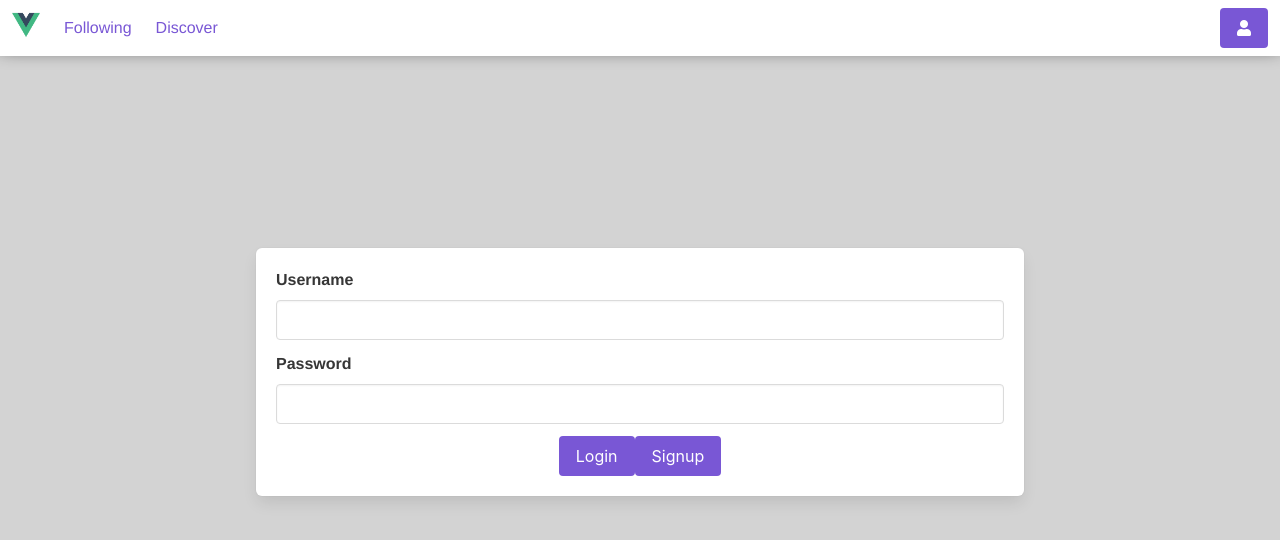
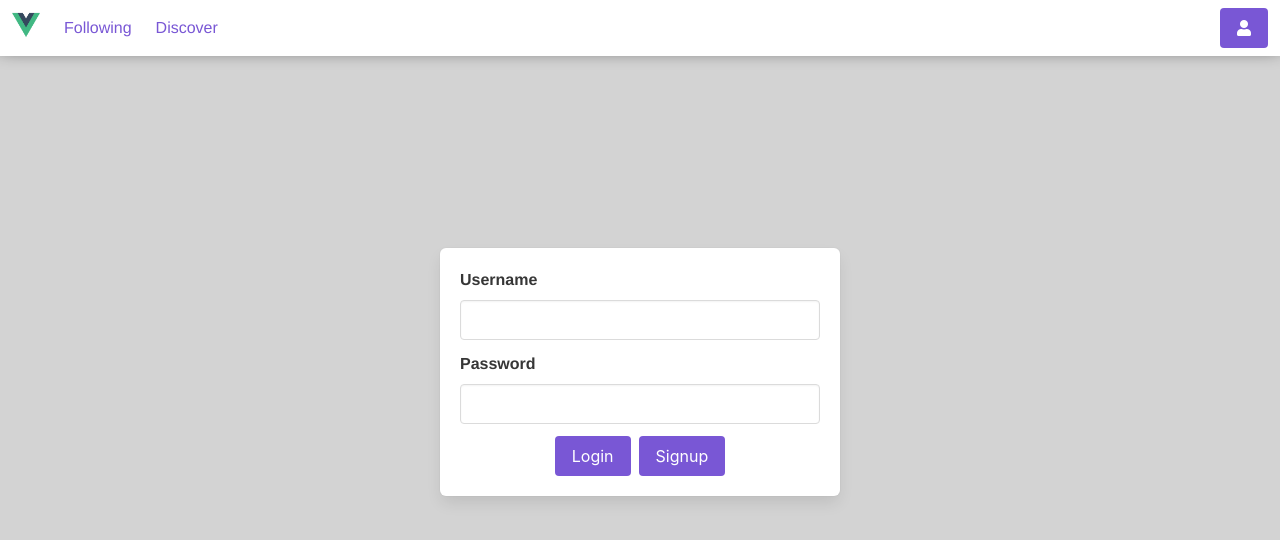
Before and after one commit to CristoferCD/OMediaWeb, a Vue app: page /#/login in a window 1280 px wide. Shown: the top 540 px of the page. Built offline with nearby package versions, Linux system fonts and the light colour scheme; some icons are missing.

Commit message:
Show list style adjustments

```diff
--- a/src/components/Login.vue
+++ b/src/components/Login.vue
@@ -7,7 +7,7 @@
       <b-field label="Password">
         <b-input type="password" v-model="pass" password-reveal/>
       </b-field>
-      <p class="control has-text-centered">
+      <p class="buttons is-centered">
         <button class="button is-primary" @click="login({name: name, password: pass})">Login</button>
         <button class="button is-primary" @click="signup({name: name, password: pass})">Signup</button>
       </p>
@@ -35,7 +35,8 @@ section {
 }
 #login-box {
     margin: 15% auto;
-    width: 60vw;
+    width: 25rem;
+    max-width: 80vw;
     text-align: left;
     padding: 1.25rem !important;
 }
--- a/src/components/ShowList.vue
+++ b/src/components/ShowList.vue
@@ -72,13 +72,21 @@ figure {
 .hero-body {
   background-color: transparent;
 }
+#show-list {
+  display: grid;
+  align-items: center;
+  grid-gap: 1.5vw;
+  grid-template-columns: repeat(auto-fit, minmax(8rem, 1fr));
+  width: 85%;
+  margin: auto;
+}
 .show-item {
   position: relative;
   border-radius: 6px;
   flex: 1 1 0;
-  min-width: 10rem;
+  min-width: 8rem;
   max-width: 12vw;
-  margin: 0.8vw;
+  margin: auto;
 
   &:hover {
     & > .show-card {
@@ -125,11 +133,4 @@ figure {
   border-radius: 6px;
   height: 100%;
 }
-#show-list {
-  display: grid;
-  grid-gap: 1.5vw;
-  grid-template-columns: repeat(auto-fit, minmax(150px, 1fr));
-  width: 80%;
-  margin: auto;
-}
 </style>
```
